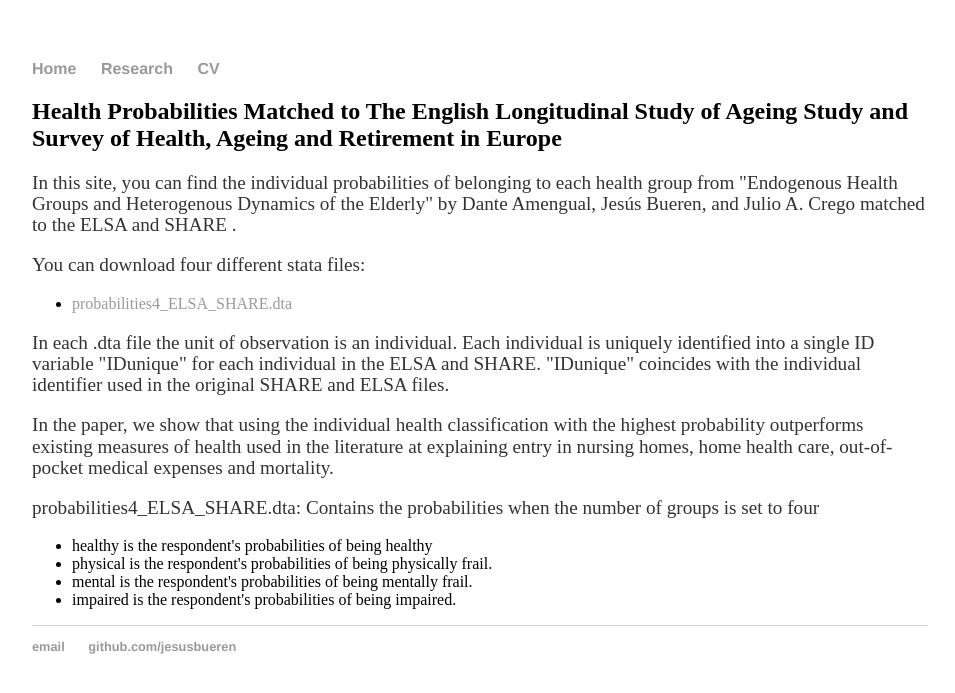
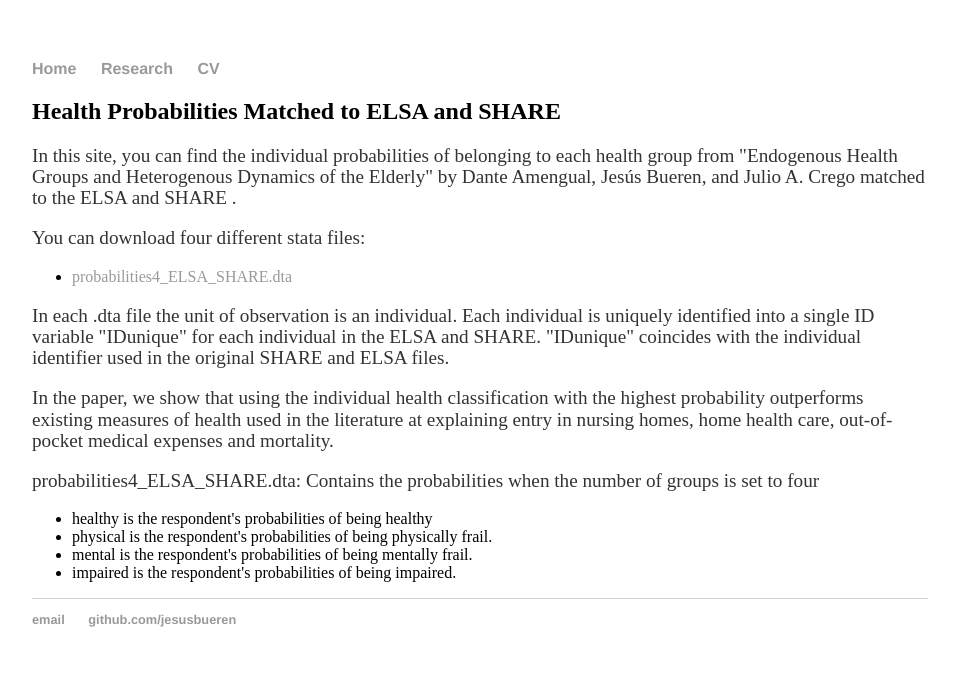
Before and after one commit to jesusbueren/jesusbueren.github.io, a Jekyll site: the page built from research/ABC_match_SHARE/index.html, in a window 1280 px wide. Shown: the top 693 px of the page, without its empty margins (160-1115 px from the left). Built offline with Jekyll 4.4.1, drawn with Linux system fonts in a browser that asks for light colours.

Commit message:
Update index.html

```diff
--- a/research/ABC_match_SHARE/index.html
+++ b/research/ABC_match_SHARE/index.html
@@ -3,7 +3,7 @@
 title: Research
 ---
 
-	<h2>Health Probabilities Matched to The English Longitudinal Study of Ageing Study and Survey of Health, Ageing and Retirement in Europe </h2>
+	<h2>Health Probabilities Matched to ELSA and SHARE </h2>
 
 	<p> In this site, you can find the individual probabilities of belonging to each health group from
     "Endogenous Health Groups and Heterogenous Dynamics of the Elderly" by Dante Amengual, Jesús Bueren,
```
